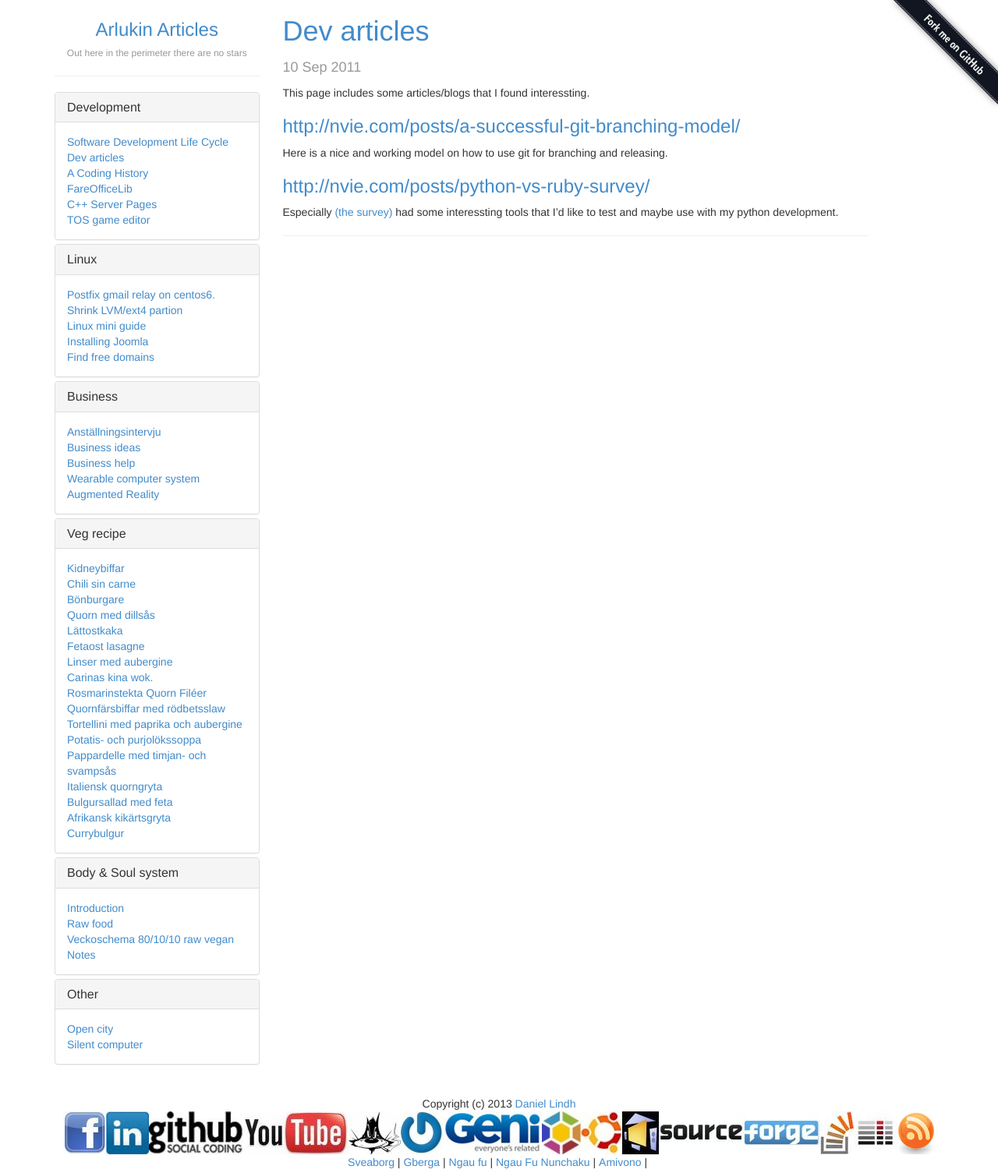
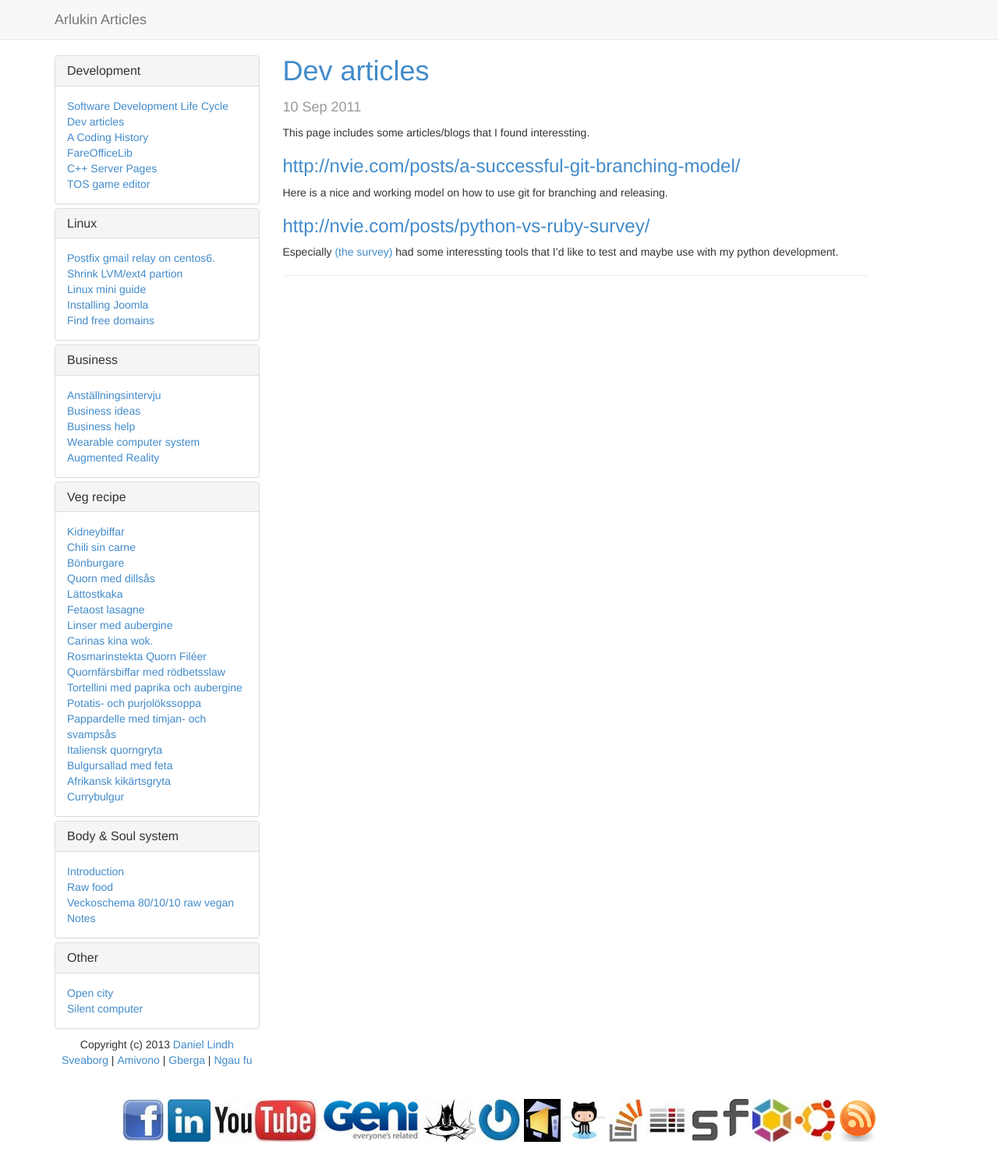
Before and after one commit to arlukin/arlukin.github.io, a Jekyll site: the page built from posts/development/_posts/2011-09-10-dev-articles.md, in a window 1280 px wide. Shown: the whole page at 78% size. Built offline with Jekyll 4.4.1, drawn with Linux system fonts in a browser that asks for light colours; Markdown is read by kramdown in place of the engine named in the settings; comment, search, counter and statistics services are not loaded.

Commit message:
Tweaking design.

```diff
--- a/_layouts/default.html
+++ b/_layouts/default.html
@@ -21,12 +21,17 @@
     <![endif]-->
 </head>
 <body>
+<div class="navbar navbar-default navbar-static-top" role="navigation">
+      <div class="container">
+        <div class="navbar-header">
+          <a class="navbar-brand" href="/">Arlukin Articles</a>
+        </div>
+      </div>
+    </div>
+
     <div class="container">
         <div class="row">
             <div class="col-xs-12 col-md-3">
-                <div class="page-header">
-                  <h3 class="text-center"><a href="/">Arlukin Articles</a> <br><small >Out here in the perimeter there are no stars</small></h3>
-                </div>
 
                 <div class="panel-group" id="accordion">
 
@@ -144,6 +149,19 @@
                     </div>
 
                 </div>
+
+                <div id="copyright" class="text-center">
+                    Copyright (c) 2013 <a href="http://arlukin.cybercow.se">Daniel Lindh</a>
+                </div>
+
+                <div class="text-center">
+                    <a
+                    href="http://sveaborg.cybercow.se/">Sveaborg</a>&nbsp;|&nbsp;<a
+                    href="http://www.amivono.com/">Amivono</a>&nbsp;|&nbsp;<a
+                    href="http://gberga.cybercow.se/">Gberga</a>&nbsp;|&nbsp;<a
+                    href="http://ngaufu.cybercow.se/">Ngau&nbsp;fu</a>
+                </div>
+
             </div>
 
             <div class="col-xs-12 col-md-8">
@@ -154,46 +172,30 @@
 
     <div id="footer">
         <div class="container">
-            <div class="text-center">Copyright (c) 2013 <a href="http://arlukin.cybercow.se">Daniel Lindh</a></div>
-            <div class="text-center">
 
-              <!-- Arlukin on internet - Begin -->
-              <div id="accounts">
-                <a
-                href="http://www.facebook.com/arlukin" title="Facebook"><img src="/images/facebook.jpg" alt="Facebook"/></a><a
-                href="http://se.linkedin.com/in/therealdaniellindh" title="Linkedin"><img src="/images/linkedin.jpg" alt="Linkedin"/></a><a
-                href="http://github.com/arlukin" title="Github"><img src="/images/github.jpg" alt="Github"/></a><a
-                href="http://www.youtube.com/user/cybercowdotse" title="Youtube"><img src="/images/youtube.jpg" alt="Youtube"/></a><a
-                href="https://www.flashback.org/u10518" title="Flashback"><img src="/images/flashback.jpg" alt="Flashback"/></a><a
-                href="http://www.gravatar.com/avatar/e48848ec1ed23a7503566db114efd000.png" title="Gravatar"><img src="/images/gravatar.jpg" alt="Gravatar"/></a><a
-                href="http://www.geni.com/people/Daniel-Lindh" title="Geni"><img src="/images/geni.jpg" alt="Geni"/></a><a
-                href="https://launchpad.net/~daniel-cybercow" title="Launchpad"><img src="/images/launchpad.jpg" alt="Launchpad"/></a><a
-                href="http://ubuntuforums.org/member.php?u=928011" title="Ubuntu forums"><img src="/images/ubuntuforum.jpg" alt="Ubuntu forums"/></a><a
-                href="http://www.minhembio.com/MasterPo" title="Min hembio"><img src="/images/minhembio.jpg" alt="Min hembio"/></a><a
-                href="https://sourceforge.net/users/arlukin" title="Sourceforge"><img src="/images/sourceforge.jpg" alt="Sourceforge"/></a><a
-                href="http://stackoverflow.com/users/285421/arlukin" title="Stackoverflow"><img src="/images/stackoverflow.jpg" alt="Stackoverflow"/></a><a
-                href="http://serverfault.com/users/64308/arlukin" title="Serverfault"><img src="/images/serverfault.jpg" alt="Serverfault"/></a><a
-                href="http://feeds.feedburner.com/ArlukinArticles" rel="alternate" type="application/rss+xml"><img src="/images/rss.png" alt=""/></a>
-              </div>
-              <!-- Arlukin on internet - End -->
+            <!-- Arlukin on internet - Begin -->
+            <div class="row">
+                <div id="accounts" class="col-xs-12 text-center">
+                    <a href="http://www.facebook.com/arlukin" title="Facebook"><img src="/images/facebook.jpg" alt="Facebook"/></a>
+                    <a href="http://se.linkedin.com/in/therealdaniellindh" title="Linkedin"><img src="/images/linkedin.jpg" alt="Linkedin"/></a>
+                    <a href="http://www.youtube.com/user/cybercowdotse" title="Youtube"><img src="/images/youtube.jpg" t="Youtube"/></a>
+                    <a href="http://www.geni.com/people/Daniel-Lindh" title="Geni"><img src="/images/geni.jpg" alt="Geni"/></a>
+                    <a href="https://www.flashback.org/u10518" title="Flashback"><img src="/images/flashback.jpg" alt="Flashback"/></a>
+                    <a href="http://www.gravatar.com/avatar/e48848ec1ed23a7503566db114efd000.png" title="Gravatar"><img src="/images/gravatar.jpg" alt="Gravatar"/></a>
+                    <a href="http://www.minhembio.com/MasterPo" title="Min hembio"><img src="/images/minhembio.jpg" alt="Min hembio"/></a>
+                    <a href="http://github.com/arlukin" title="Github"><img src="/images/github.jpg" alt="Github"/></a>
+                    <a href="http://stackoverflow.com/users/285421/arlukin" title="Stackoverflow"><img src="/images/stackoverflow.jpg" alt="Stackoverflow"/></a>
+                    <a href="http://serverfault.com/users/64308/arlukin" title="Serverfault"><img src="/images/serverfault.jpg" alt="Serverfault"/></a>
+                    <a href="https://sourceforge.net/users/arlukin" title="Sourceforge"><img src="/images/sourceforge.png" alt="Sourceforge"/></a>
+                    <a href="https://launchpad.net/~daniel-cybercow" title="Launchpad"><img src="/images/launchpad.jpg" alt="Launchpad"/></a>
+                    <a href="http://ubuntuforums.org/member.php?u=928011" title="Ubuntu forums"><img src="/images/ubuntuforum.jpg" alt="Ubuntu forums"/></a>
+                    <a href="http://feeds.feedburner.com/ArlukinArticles" rel="alternate" type="application/rss+xml"><img src="/images/rss.png" alt=""/></a>
+                </div>
+            </div>
+            <!-- Arlukin on internet - End -->
 
-              <!-- Credit - Begin -->
-              <div id="credit"><a
-                href="http://sveaborg.cybercow.se/">Sveaborg</a>&nbsp;|&nbsp;<a
-                href="http://gberga.cybercow.se/">Gberga</a>&nbsp;|&nbsp;<a
-                href="http://ngaufu.cybercow.se/">Ngau fu</a>&nbsp;|&nbsp;<a
-                href="http://nfn.cybercow.se/">Ngau Fu Nunchaku</a>&nbsp;|&nbsp;<a
-                href="http://www.amivono.com/">Amivono</a>&nbsp;|&nbsp;
-              </div>
-              <!-- Credit - End -->
-
-            </div>
-          </div>
+        </div>
     </div>
-
-    <!-- Fork me at github - Begin -->
-        <a href="http://github.com/arlukin" id="forkme"><img style="position: absolute; top: 0; right: 0; border: 0;" src="/images/forkme.png" alt="Fork me on GitHub"/></a>
-    <!-- Fork me at github - End -->
 
 
     <!-- ClickTale Bottom part - Begin -->
--- a/assets/css/aa.css
+++ b/assets/css/aa.css
@@ -1,17 +1,9 @@
-.page-header {
-    margin: 25px 0 20px;
-}
-
-.page-header small {
-    font-size: 50%;
+h1 {
+    margin-top: 0px;
 }
 
 h1 small {
     font-size: 50%;
-}
-
-#subscribe {
-    height: 20px;
 }
 
 h2 {
@@ -22,7 +14,14 @@ h4 {
     margin-top: 20px;
 }
 
+#subscribe {
+    height: 50px;
+}
+
+#copyright {
+    margin-top: 10px;
+}
+
 #footer {
-    margin-top: 40px;
-    #background-color: #f5f5f5;
+    margin: 40px;
 }
```
Also changed, not shown: images/github.jpg, images/sourceforge.png (added).
